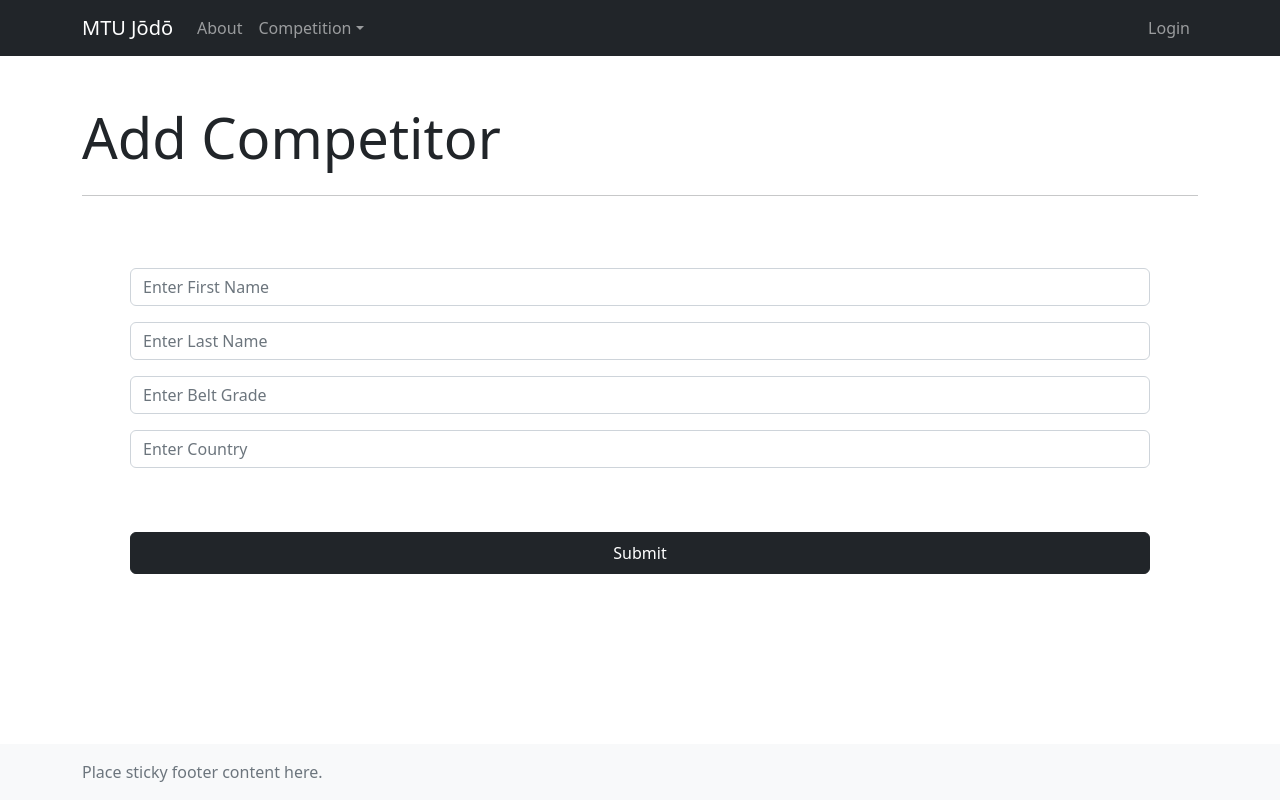
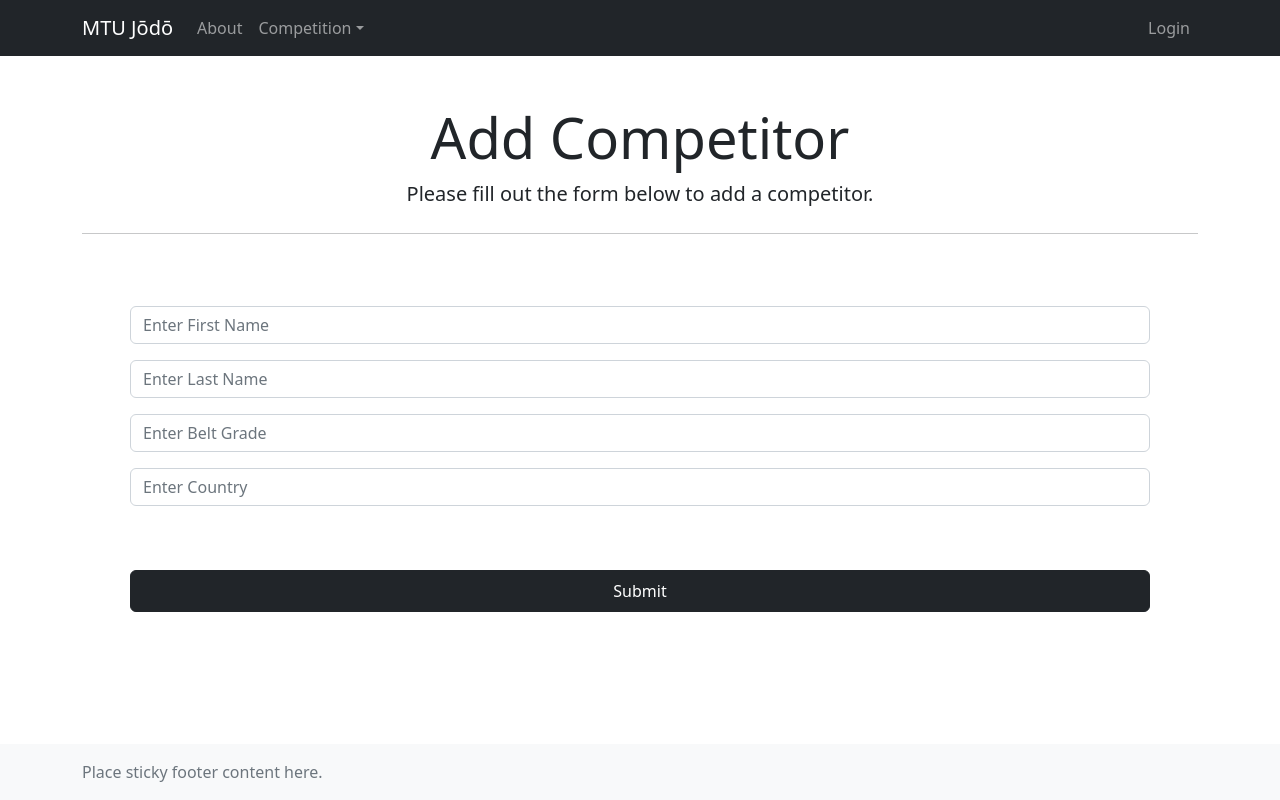
Before and after one commit to heipaipai/MTU-Jodo, a Next.js app: page /competition/addCompetitor in a window 1280 px wide. Built offline with nearby package versions, Linux system fonts and the light colour scheme.

Commit message:
feat: added text-center class to react-bootstrap on heading

```diff
--- a/app/competition/addCompetitor/page.tsx
+++ b/app/competition/addCompetitor/page.tsx
@@ -11,8 +11,8 @@ function AddCompetitor() {
       <div className="row">
         <div className="col-md-12 mt-5">
           <div className="jumbotron">
-            <h1 className="display-4">Add Competitor</h1>
-            <p className="lead"></p>
+            <h1 className="display-4 text-center">Add Competitor</h1>
+            <p className="lead text-center">Please fill out the form below to add a competitor.</p>
             <hr className="my-4" />
           </div>
         </div>
```
